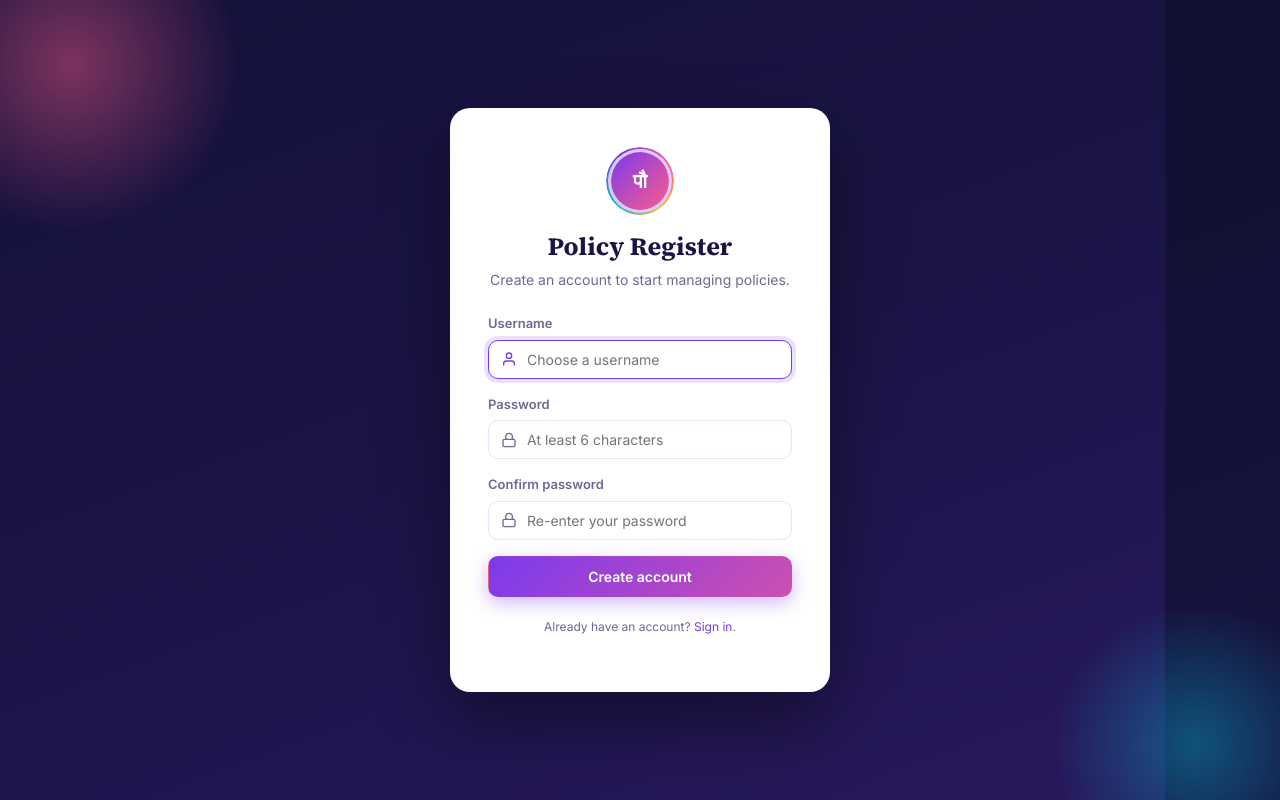
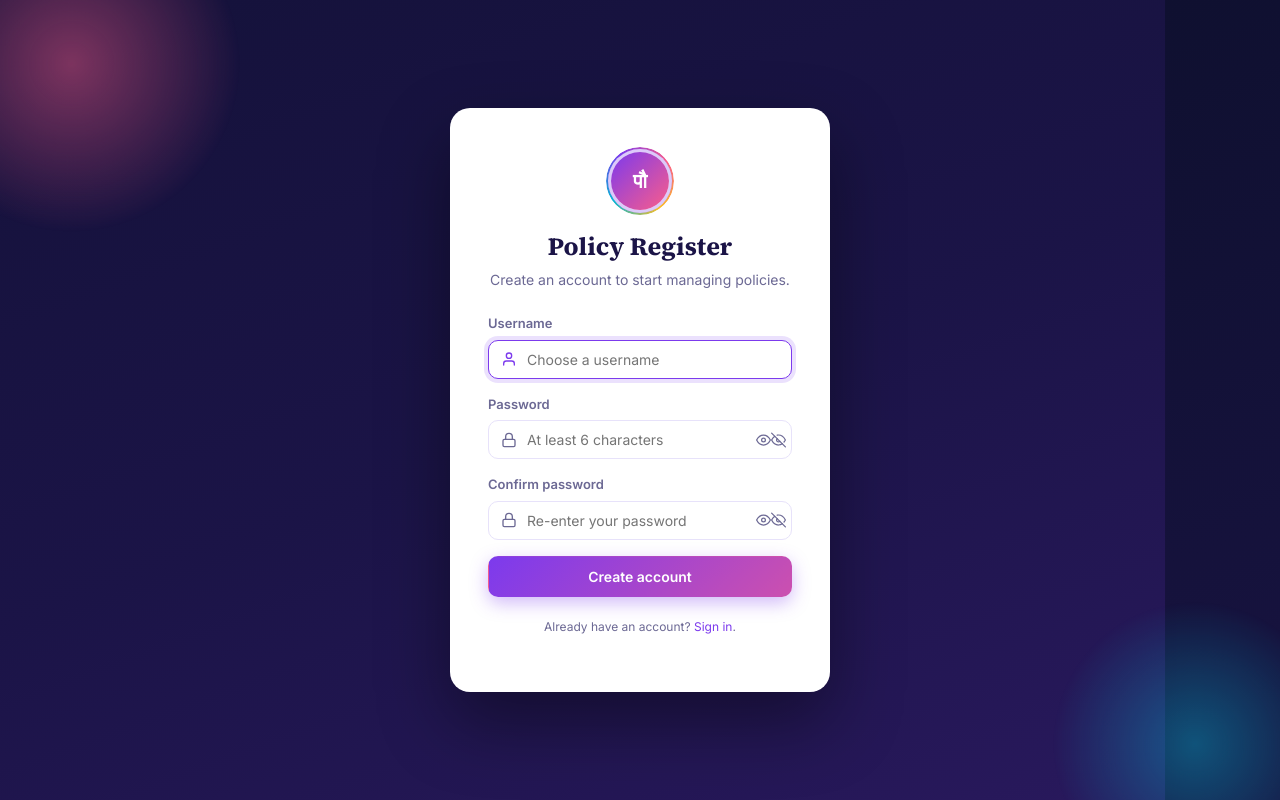
Before and after one commit to Biswajitpa/LIC-Manager, a Python web app: template templates/signup.html in a window 1280 px wide. Run offline with Jinja, Linux system fonts and the light colour scheme; the template is opened without the code that fills it, so the values that code supplies are empty.

Commit message:
Update signup.html

```diff
--- a/templates/signup.html
+++ b/templates/signup.html
@@ -24,7 +24,17 @@
             <rect x="3" y="11" width="18" height="11" rx="2"/>
             <path d="M7 11V7a5 5 0 0 1 10 0v4"/>
           </svg>
-          <input type="password" name="password" placeholder="At least 6 characters" autocomplete="new-password" required minlength="6">
+          <input type="password" name="password" id="signup-password" class="has-toggle" placeholder="At least 6 characters" autocomplete="new-password" required minlength="6">
+          <button type="button" class="icon-field-toggle" data-toggle-password="signup-password" aria-label="Show password">
+            <svg class="icon-eye" viewBox="0 0 24 24" fill="none" stroke="currentColor" stroke-width="2" stroke-linecap="round" stroke-linejoin="round" aria-hidden="true">
+              <path d="M1 12s4-8 11-8 11 8 11 8-4 8-11 8-11-8-11-8z"/>
+              <circle cx="12" cy="12" r="3"/>
+            </svg>
+            <svg class="icon-eye-off" viewBox="0 0 24 24" fill="none" stroke="currentColor" stroke-width="2" stroke-linecap="round" stroke-linejoin="round" aria-hidden="true" hidden>
+              <path d="M17.94 17.94A10.94 10.94 0 0 1 12 20c-7 0-11-8-11-8a19.4 19.4 0 0 1 5.06-5.94M9.9 4.24A10.4 10.4 0 0 1 12 4c7 0 11 8 11 8a19.5 19.5 0 0 1-2.16 3.19m-6.72-1.07a3 3 0 1 1-4.24-4.24"/>
+              <path d="M1 1l22 22"/>
+            </svg>
+          </button>
         </div>
       </label>
       <label>
@@ -34,7 +44,17 @@
             <rect x="3" y="11" width="18" height="11" rx="2"/>
             <path d="M7 11V7a5 5 0 0 1 10 0v4"/>
           </svg>
-          <input type="password" name="confirm_password" placeholder="Re-enter your password" autocomplete="new-password" required minlength="6">
+          <input type="password" name="confirm_password" id="signup-confirm-password" class="has-toggle" placeholder="Re-enter your password" autocomplete="new-password" required minlength="6">
+          <button type="button" class="icon-field-toggle" data-toggle-password="signup-confirm-password" aria-label="Show password">
+            <svg class="icon-eye" viewBox="0 0 24 24" fill="none" stroke="currentColor" stroke-width="2" stroke-linecap="round" stroke-linejoin="round" aria-hidden="true">
+              <path d="M1 12s4-8 11-8 11 8 11 8-4 8-11 8-11-8-11-8z"/>
+              <circle cx="12" cy="12" r="3"/>
+            </svg>
+            <svg class="icon-eye-off" viewBox="0 0 24 24" fill="none" stroke="currentColor" stroke-width="2" stroke-linecap="round" stroke-linejoin="round" aria-hidden="true" hidden>
+              <path d="M17.94 17.94A10.94 10.94 0 0 1 12 20c-7 0-11-8-11-8a19.4 19.4 0 0 1 5.06-5.94M9.9 4.24A10.4 10.4 0 0 1 12 4c7 0 11 8 11 8a19.5 19.5 0 0 1-2.16 3.19m-6.72-1.07a3 3 0 1 1-4.24-4.24"/>
+              <path d="M1 1l22 22"/>
+            </svg>
+          </button>
         </div>
       </label>
       <button type="submit" class="btn btn-primary btn-full">Create account</button>
@@ -42,4 +62,16 @@
     <p class="auth-hint">Already have an account? <a href="{{ url_for('login') }}">Sign in</a>.</p>
   </div>
 </div>
+<script>
+document.querySelectorAll('[data-toggle-password]').forEach(function (btn) {
+  btn.addEventListener('click', function () {
+    var input = document.getElementById(btn.getAttribute('data-toggle-password'));
+    var isHidden = input.type === 'password';
+    input.type = isHidden ? 'text' : 'password';
+    btn.querySelector('.icon-eye').hidden = isHidden;
+    btn.querySelector('.icon-eye-off').hidden = !isHidden;
+    btn.setAttribute('aria-label', isHidden ? 'Hide password' : 'Show password');
+  });
+});
+</script>
 {% endblock %}
```
